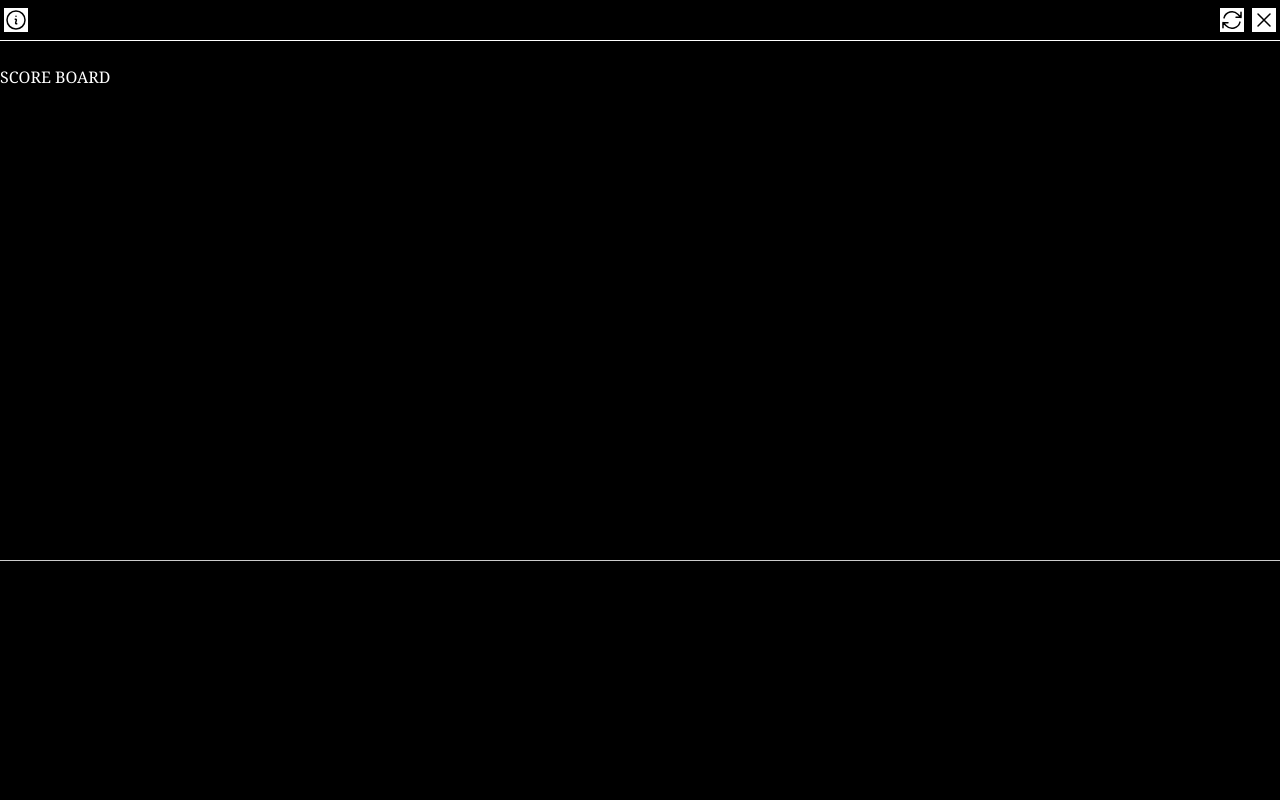
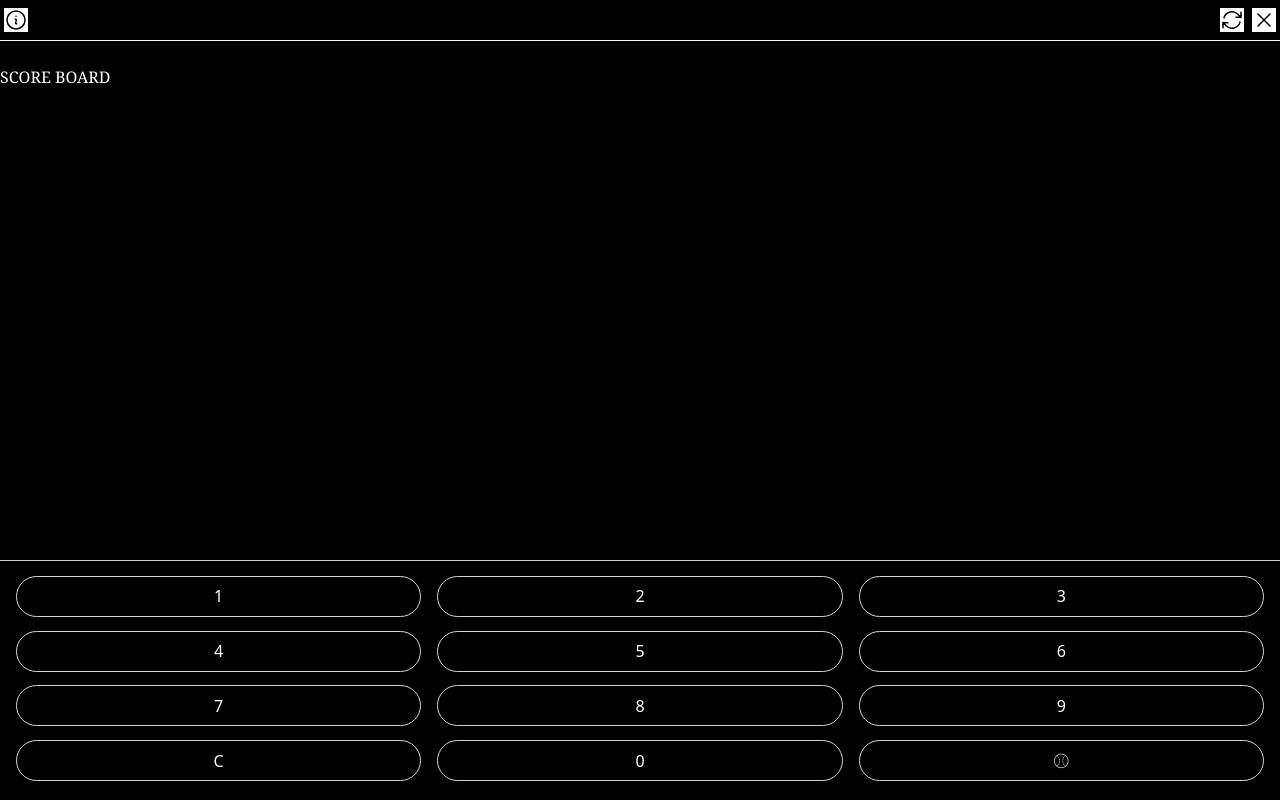
Before and after one commit to 253eosam/game-bac, a Vue app: page /baseball in a window 1280 px wide. Built offline with nearby package versions, Linux system fonts and the light colour scheme.

Commit message:
feat) 키패드 영역 추가

```diff
--- /dev/null
+++ b/src/components/bottom/NumberPad.vue
@@ -0,0 +1,44 @@
+<template>
+  <ul class="w-full flex flex-col p-2">
+    <li v-for="(row, y) in pad" :key="`row-${y}`" class="flex-1 flex items-center">
+      <button v-for="(val, x) in row" :key="`col-${x}`" class="border mx-2 h-3/4 border-gray-300 rounded-full flex-1" @click="onClick(val)">
+        {{ val }}
+      </button>
+    </li>
+  </ul>
+</template>
+
+<script lang="ts">
+import { defineComponent } from 'vue'
+import { useBottom } from '@src/store/bottomSide'
+
+export default defineComponent({
+  setup() {
+    const { submit } = useBottom()
+    return {
+      pad: [
+        [1, 2, 3],
+        [4, 5, 6],
+        [7, 8, 9],
+        ['C', 0, '⚾︎'],
+      ],
+      onClick (val: number | string) {
+        switch(val) {
+          case "1": submit(1); break
+          case "2": submit(2); break
+          case "3": submit(3); break
+          case "4": submit(4); break
+          case "5": submit(5); break
+          case "6": submit(6); break
+          case "7": submit(7); break
+          case "8": submit(8); break
+          case "9": submit(9); break
+          case "0": submit(0); break
+          case "C": submit('clear'); break
+          case "⚾︎": submit('submit'); break
+        }
+      }
+    }
+  },
+})
+</script>
--- a/src/router.ts
+++ b/src/router.ts
@@ -1,10 +1,16 @@
 import { createRouter, createWebHistory } from 'vue-router'
-
 const routes = [
-  { path: '/', name: 'Home', component: () => import('./views/Home.vue')},
-  { path: '/baseball', name: 'Baseball', component: () => import('./views/BaseballGame.vue') , meta: { hasBottom: true }},
+  { path: '/', name: 'Home', component: () => import('./views/Home.vue') },
+  {
+    path: '/baseball',
+    name: 'Baseball',
+    components: {
+      default: () => import('./views/BaseballGame.vue'),
+      bottom: () => import('./components/bottom/NumberPad.vue'),
+    },
+    meta: { hasBottom: true },
+  },
 ]
-
 
 const router = createRouter({
   history: createWebHistory(),
--- /dev/null
+++ b/src/store/bottomSide.ts
@@ -0,0 +1,11 @@
+import { defineStore } from 'pinia'
+import { ref, computed } from 'vue'
+
+export const useBottom = defineStore('bottom', () => {
+  const data = ref<any>('')
+
+  return {
+    submit (pValue: any) { data.value = pValue },
+    getValue: computed(() => data.value),
+  }
+})
--- a/src/views/BaseballGame.vue
+++ b/src/views/BaseballGame.vue
@@ -41,7 +41,7 @@ export default defineComponent({
     ])
 
     return {
-      boards
+      boards,
     }
   },
 })
```
